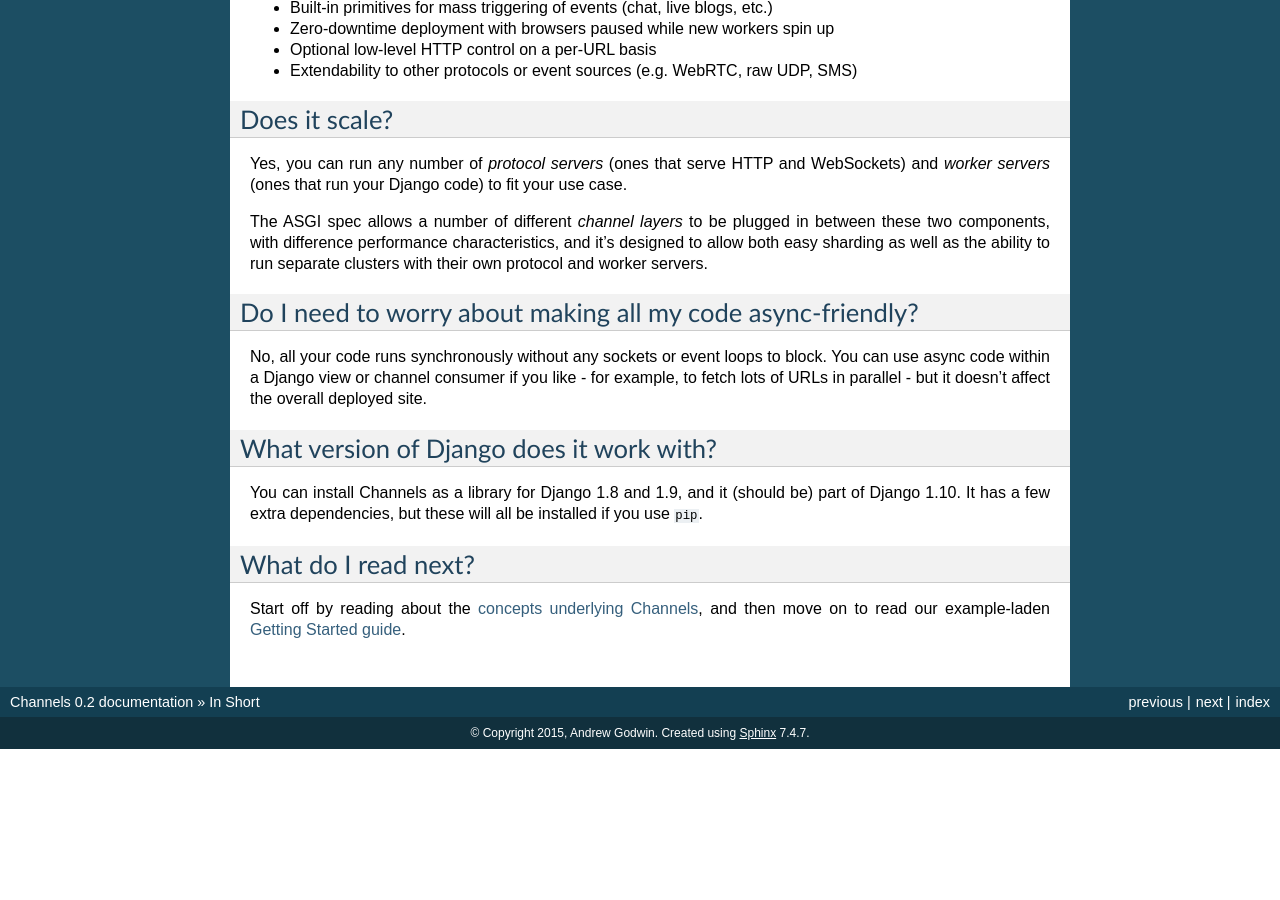
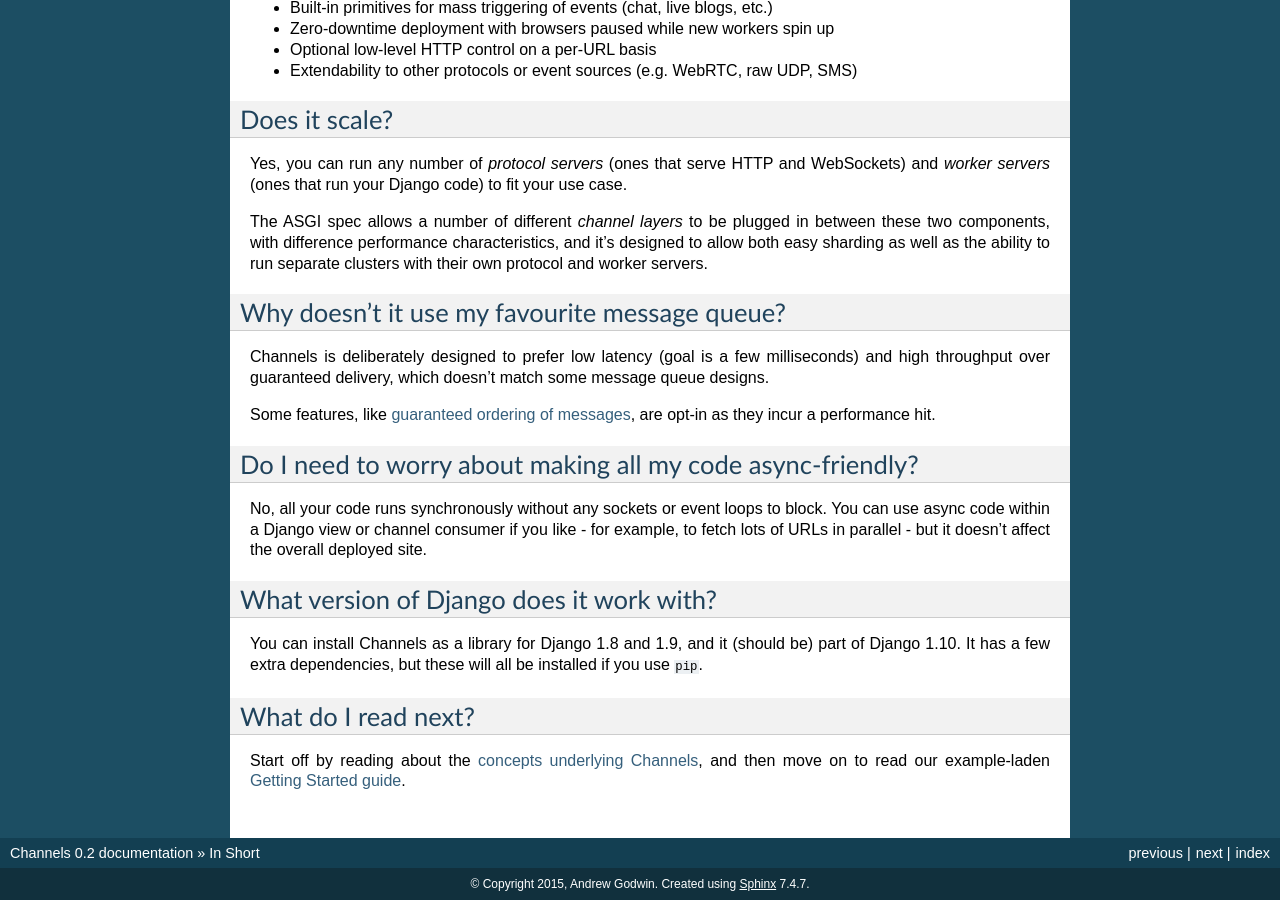
Before and after one commit to phillipchain/DjangoChannels, a Sphinx documentation site: the page built from docs/inshort.rst, in a window 1280 px wide and 900 px high, scrolled down 863 px. Built offline with Sphinx 7.4.7, drawn with Linux system fonts in a browser that asks for light colours; before the commit the page ends 1612 px from its top, so only the background shows below that; some of the changed text lies outside the part shown.

Commit message:
Couple of bits more ordering docs

```diff
--- a/docs/getting-started.rst
+++ b/docs/getting-started.rst
@@ -446,6 +446,8 @@ listening logic inside the ``chat-messages`` consumer, as every message would
 pass through it.
 
 
+.. _enforcing-ordering:
+
 Enforcing Ordering
 ------------------
 
--- a/docs/inshort.rst
+++ b/docs/inshort.rst
@@ -66,6 +66,17 @@ it's designed to allow both easy sharding as well as the ability to run
 separate clusters with their own protocol and worker servers.
 
 
+Why doesn't it use my favourite message queue?
+----------------------------------------------
+
+Channels is deliberately designed to prefer low latency (goal is a few milliseconds)
+and high throughput over guaranteed delivery, which doesn't match some
+message queue designs.
+
+Some features, like :ref:`guaranteed ordering of messages <enforcing-ordering>`,
+are opt-in as they incur a performance hit.
+
+
 Do I need to worry about making all my code async-friendly?
 -----------------------------------------------------------
 
```
Also changed, not shown: CHANGELOG.txt (+11 -0 lines).
